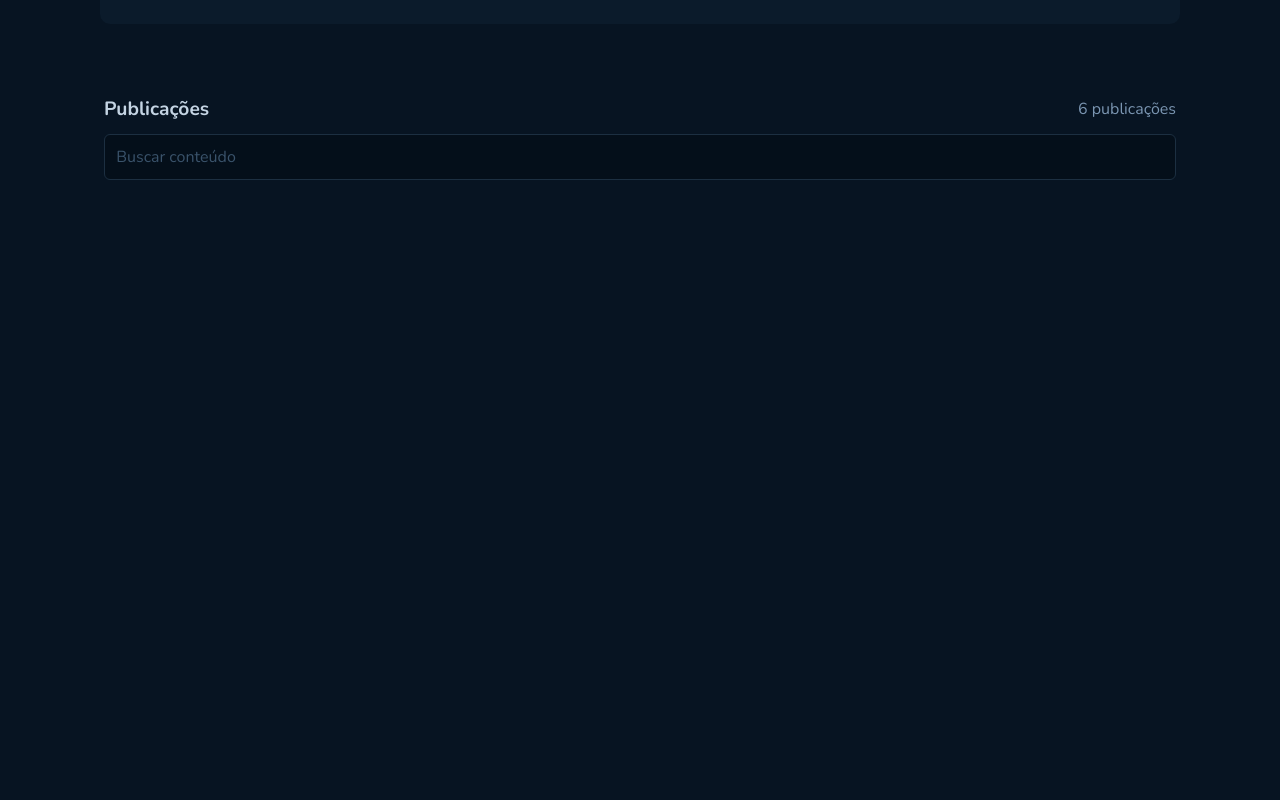
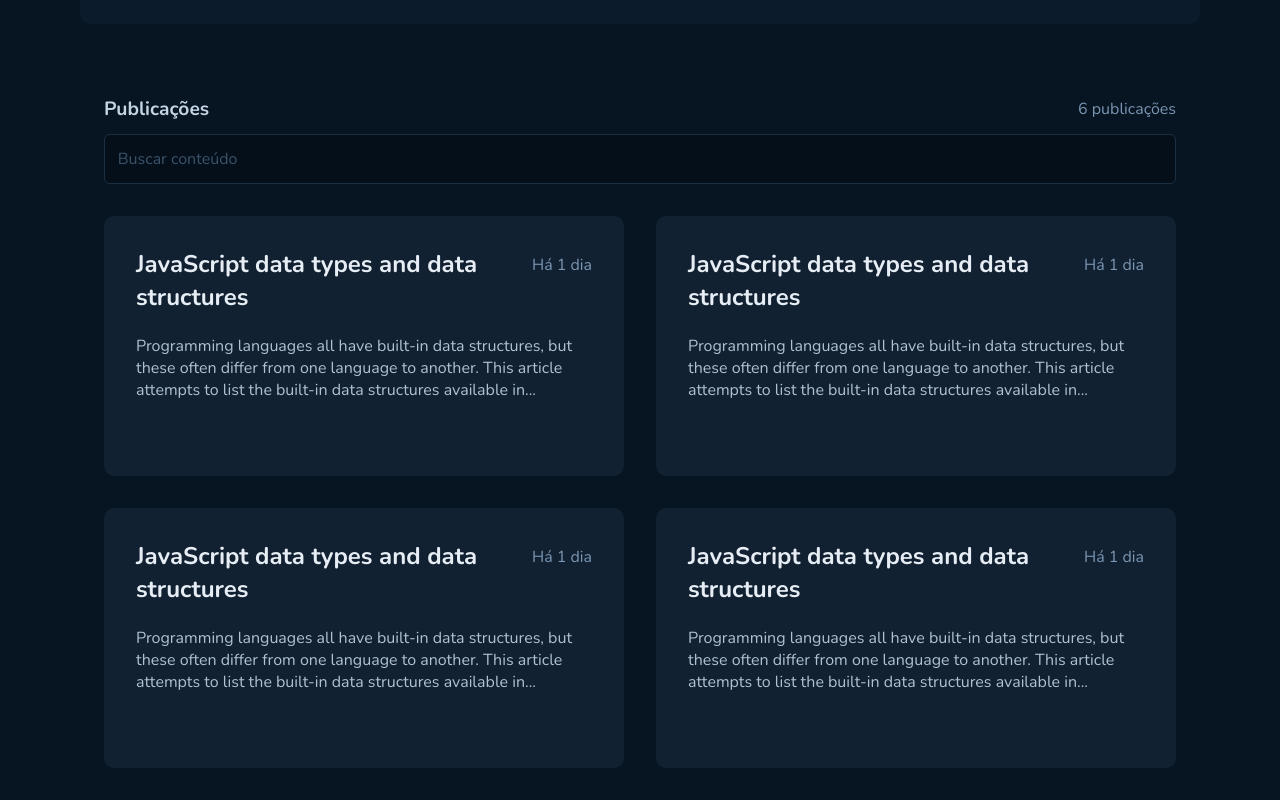
Before and after one commit to EsleySaab/Github-Blog, a React (Vite) app: page / in a window 1280 px wide. Shown: the part 367-1167 px from the top of the page. Before the commit the page ends 800 px from the top, so only its background shows below. Built offline with nearby package versions, Linux system fonts and the light colour scheme.

Commit message:
feat: add Posts page

```diff
--- a/package.json
+++ b/package.json
@@ -13,6 +13,7 @@
     "phosphor-react": "^1.4.1",
     "react": "^18.3.1",
     "react-dom": "^18.3.1",
+    "react-router-dom": "^6.28.2",
     "styled-components": "^6.1.14"
   },
   "devDependencies": {
--- a/src/App.tsx
+++ b/src/App.tsx
@@ -1,13 +1,22 @@
 import { ThemeProvider } from "styled-components"
 import { defaultTheme } from "./styles/themes/default"
 import { GlobalStyle } from "./styles/global"
+import { BrowserRouter as Router, Routes, Route } from "react-router-dom"
+
 import { Home } from "./pages/Home"
+import { Posts } from "./pages/Posts"
 
 export function App() {
   return (
     <ThemeProvider theme={defaultTheme}>
       <GlobalStyle />
-      <Home />
+      <Router>
+        <Routes>
+          <Route path="/" element={<Home />} />
+
+          <Route path="/posts" element={<Posts />} />
+        </Routes>
+      </Router>
     </ThemeProvider>
   )
 }
--- a/src/components/Issues/index.tsx
+++ b/src/components/Issues/index.tsx
@@ -1,5 +1,60 @@
+import { Link } from "react-router-dom"
+import { IssuesCards, IssuesContainer, PostButton } from "./styles"
+
 export function Issues() {
   return (
-    <h1>Issues</h1>
+    <IssuesContainer>
+      <IssuesCards>
+        <Link to="/posts">
+          <PostButton>
+            <header>
+              <h2>JavaScript data types and data structures</h2>
+              <span>Há 1 dia</span>
+            </header>
+            <p>
+              Programming languages all have built-in data structures, but these
+              often differ from one language to another. This article attempts
+              to list the built-in data structures available in...
+            </p>
+          </PostButton>
+
+          <PostButton>
+            <header>
+              <h2>JavaScript data types and data structures</h2>
+              <span>Há 1 dia</span>
+            </header>
+            <p>
+              Programming languages all have built-in data structures, but these
+              often differ from one language to another. This article attempts
+              to list the built-in data structures available in...
+            </p>
+          </PostButton>
+
+          <PostButton>
+            <header>
+              <h2>JavaScript data types and data structures</h2>
+              <span>Há 1 dia</span>
+            </header>
+            <p>
+              Programming languages all have built-in data structures, but these
+              often differ from one language to another. This article attempts
+              to list the built-in data structures available in...
+            </p>
+          </PostButton>
+
+          <PostButton>
+            <header>
+              <h2>JavaScript data types and data structures</h2>
+              <span>Há 1 dia</span>
+            </header>
+            <p>
+              Programming languages all have built-in data structures, but these
+              often differ from one language to another. This article attempts
+              to list the built-in data structures available in...
+            </p>
+          </PostButton>
+        </Link>
+      </IssuesCards>
+    </IssuesContainer>
   )
 }
--- a/src/components/Issues/styles.ts
+++ b/src/components/Issues/styles.ts
@@ -2,6 +2,59 @@ import styled from "styled-components"
 
 export const IssuesContainer = styled.div`
   width: 100%;
-  display: grid;
+
   max-width: 1120px;
+  margin: 0 auto;
+  padding: 0 1.5rem;
+  margin-top: 2rem;
 `
+
+export const IssuesCards = styled.div`
+  display: flex;
+  flex-wrap: wrap;
+  gap: 2rem;
+  margin-bottom: 2rem;
+`
+
+export const PostButton = styled.button`
+  background: ${(props) => props.theme["gray-600"]};
+  display: flex;
+  flex-direction: column;
+  gap: 1.25rem;
+  min-height: 260px;
+  width: calc(50% - 1rem);
+  border-radius: 10px;
+  padding: 2rem;
+  border: none;
+  outline: none;
+  cursor: pointer;
+  text-align: left;
+  transition: box-shadow 0.4s ease, transform 0.4s ease;
+
+  &:hover {
+    box-shadow: 0 0 0 3px ${(props) => props.theme["gray-400"]};
+  }
+
+  header {
+    display: flex;
+    justify-content: space-between;
+    width: 100%;
+
+    h2 {
+      color: ${(props) => props.theme["white"]};
+      font-weight: bold;
+      line-height: 140%;
+      font-size: 1.5rem;
+    }
+
+    span {
+      color: ${(props) => props.theme["gray-300"]};
+      white-space: nowrap;
+      margin-top: 0.4rem;
+    }
+  }
+  p {
+    color: ${(props) => props.theme["gray-200"]};
+    font-size: 1rem;
+  }
+`
--- a/src/components/Profile/styles.ts
+++ b/src/components/Profile/styles.ts
@@ -2,7 +2,7 @@ import styled from "styled-components"
 
 export const ProfileContainer = styled.div`
   width: 100%;
-  max-width: 1080px;
+  max-width: 1120px;
   margin: 0 auto;
   padding: 0 1.5rem;
 
@@ -104,7 +104,7 @@ export const SearchFormContainer = styled.form`
   }
 
   & input[type="text"] {
-    padding: 0.7rem;
+    padding: 0.8rem;
     border-radius: 6px;
     background: ${(props) => props.theme["gray-900"]};
     outline: 0;
@@ -114,5 +114,9 @@ export const SearchFormContainer = styled.form`
     &::placeholder {
       color: ${(props) => props.theme["gray-400"]};
     }
+
+    &:focus {
+      border: 1px solid ${(props) => props.theme["blue-100"]};
+    }
   }
 `
--- a/src/pages/Home/index.tsx
+++ b/src/pages/Home/index.tsx
@@ -1,4 +1,5 @@
 import { Header } from "../../components/Header"
+import { Issues } from "../../components/Issues"
 import { Profile } from "../../components/Profile"
 
 export function Home() {
@@ -6,6 +7,7 @@ export function Home() {
     <div>
       <Header />
       <Profile />
+      <Issues />
     </div>
   )
 }
--- /dev/null
+++ b/src/pages/Posts/index.tsx
@@ -0,0 +1,4 @@
+export function Posts() {
+
+
+}
--- a/src/styles/global.ts
+++ b/src/styles/global.ts
@@ -19,4 +19,11 @@ export const GlobalStyle = createGlobalStyle`
     font-size: 1rem;
     font-weight: 400;
   }
+
+  a {
+    all: unset;
+    display: flex;
+    flex-wrap: wrap;
+    gap: 2rem;
+  }
 `
```
Also changed, not shown: src/pages/Posts/styles.ts (added), 1 other file (tests, documents, lock files or other folders).
